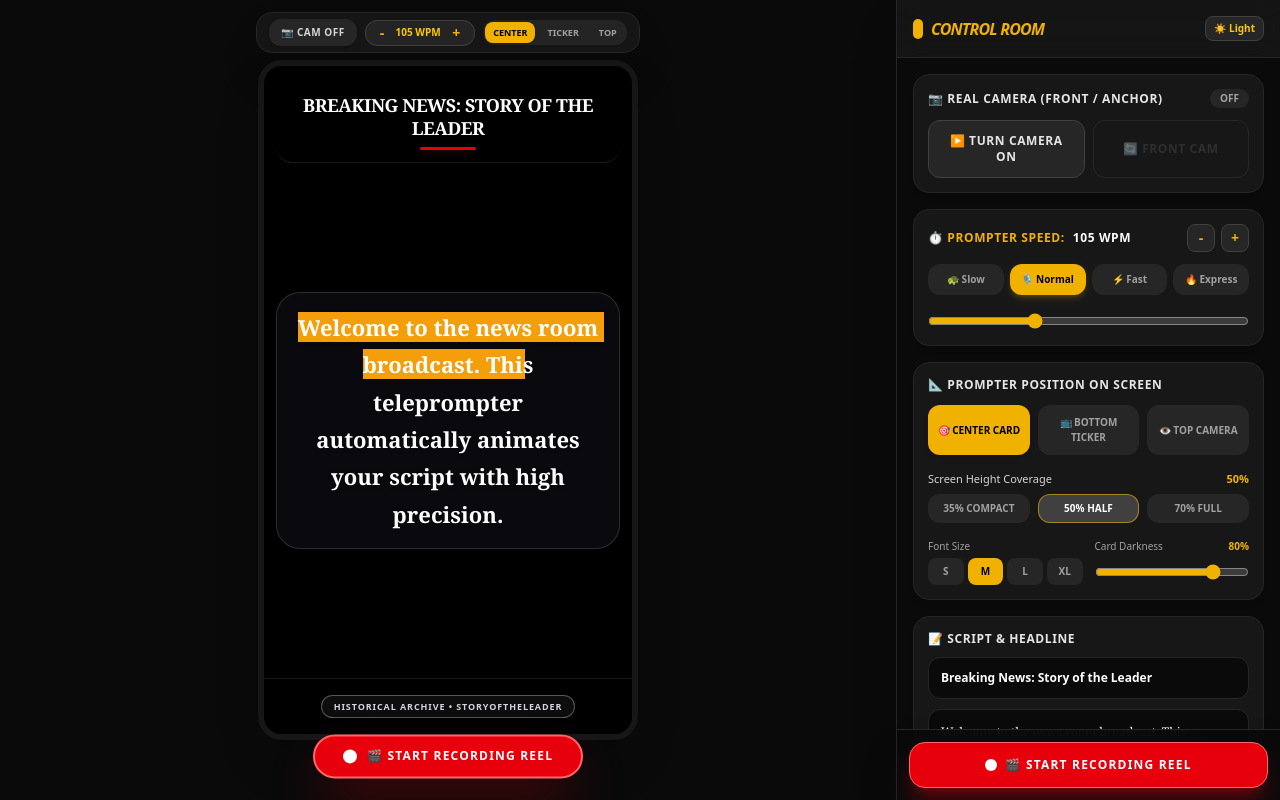
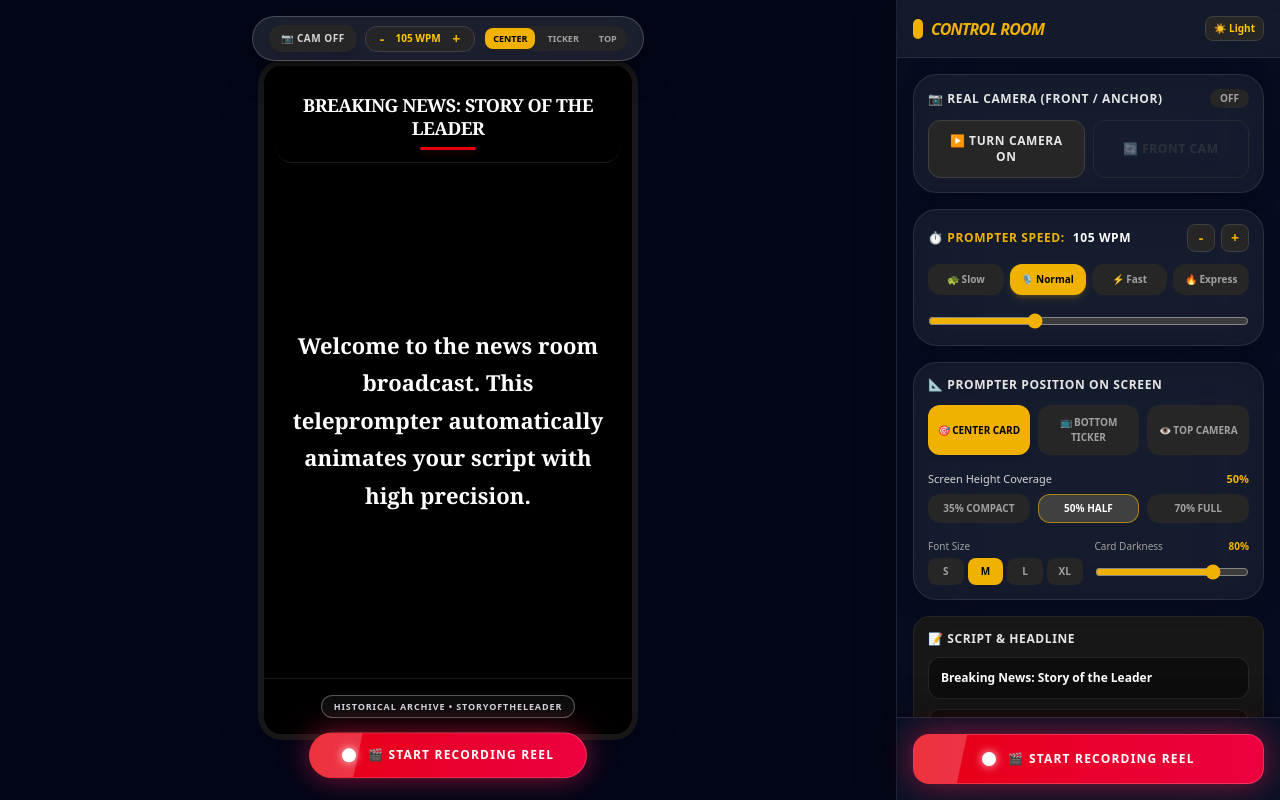
Before and after one commit to pushpendracse/story-of-the-leader-apk, a React (Vite) app in the folder client/: page / in a window 1280 px wide. Built offline with nearby package versions, Linux system fonts and the light colour scheme.

Commit message:
test nest

```diff
--- a/client/src/App.jsx
+++ b/client/src/App.jsx
@@ -342,8 +342,31 @@ const App = () => {
         }
     };
 
-    const handleDownloadVideo = () => {
+    const handleDownloadVideo = async () => {
         if (!exportedVideo) return;
+        if (Capacitor.isNativePlatform()) {
+            try {
+                const { Filesystem, Directory } = await import('@capacitor/filesystem');
+                const reader = new FileReader();
+                reader.readAsDataURL(exportedVideo.blob);
+                reader.onloadend = async () => {
+                    try {
+                        const base64Data = reader.result.split(',')[1];
+                        await Filesystem.writeFile({
+                            path: `StoryOfTheLeader/${exportedVideo.fileName}`,
+                            data: base64Data,
+                            directory: Directory.Documents,
+                            recursive: true
+                        });
+                        alert('✅ Video successfully saved to Documents/StoryOfTheLeader folder!');
+                    } catch (e) {
+                        alert('⚠️ Could not save video: ' + e.message);
+                    }
+                };
+            } catch (e) {
+                alert('⚠️ Download error: ' + e.message);
+            }
+        } else {
             const a = document.createElement('a');
             a.href = exportedVideo.url;
             a.download = exportedVideo.fileName;
@@ -352,10 +375,11 @@ const App = () => {
             setTimeout(() => {
                 if (a.parentNode) document.body.removeChild(a);
             }, 1500);
+        }
     };
 
     return (
-        <div className={`w-full h-[100dvh] bg-neutral-950 flex flex-col md:flex-row overflow-hidden relative ${isRecordingMode && !showControls ? 'cursor-none' : ''}`} onMouseMove={handleMouseMove} onTouchStart={handleMouseMove}>
+        <div className={`w-full h-[100dvh] bg-slate-950 bg-[radial-gradient(ellipse_at_top,_var(--tw-gradient-stops))] from-indigo-900/30 via-slate-950 to-black flex flex-col md:flex-row overflow-hidden relative ${isRecordingMode && !showControls ? 'cursor-none' : ''}`} onMouseMove={handleMouseMove} onTouchStart={handleMouseMove}>
 
             {/* Hidden Offscreen Video Element for Live Camera Synthesis onto Canvas */}
             <video
@@ -389,7 +413,7 @@ const App = () => {
 
                 {/* Top Quick Floating Controls Bar */}
                 {!isRecordingMode && (
-                    <div className="absolute top-3 z-30 flex items-center gap-2 bg-neutral-900/95 backdrop-blur-xl px-3 py-1.5 rounded-2xl border border-neutral-800 shadow-2xl max-w-[95%] overflow-x-auto no-scrollbar">
+                    <div className="absolute top-4 z-30 flex items-center gap-2 bg-white/10 backdrop-blur-2xl px-4 py-2 rounded-3xl border border-white/20 shadow-[0_8px_30px_rgb(0,0,0,0.5)] max-w-[95%] overflow-x-auto no-scrollbar transition-all duration-300">
                         {/* Camera Quick Toggle */}
                         <button
                             onClick={() => setCameraEnabled(!cameraEnabled)}
@@ -460,14 +484,15 @@ const App = () => {
 
                 {/* DIRECT BIG RED RECORD BUTTON ON PREVIEW SCREEN (INSTANT 1-TAP RECORDING) */}
                 {!isRecordingMode && activeTab === 'preview' && (
-                    <div className="absolute bottom-5 z-40 flex items-center justify-center">
+                    <div className="absolute bottom-12 md:bottom-5 z-40 w-full flex items-center justify-center pointer-events-none">
                         <button
                             type="button"
                             onClick={startRecording}
-                            className="bg-red-600 hover:bg-red-500 active:scale-95 text-white px-7 py-3 rounded-full font-black text-xs uppercase tracking-widest flex items-center gap-2.5 shadow-2xl shadow-red-600/50 border-2 border-red-400 animate-bounce"
+                            className="pointer-events-auto relative group overflow-hidden bg-gradient-to-r from-red-600 to-rose-600 hover:from-red-500 hover:to-rose-500 active:scale-95 text-white px-8 py-3.5 rounded-full font-black text-xs uppercase tracking-widest flex items-center gap-3 shadow-[0_0_30px_rgba(225,29,72,0.6)] border border-white/20 animate-bounce"
                         >
-                            <span className="w-3.5 h-3.5 bg-white rounded-full"></span>
-                            🎬 START RECORDING REEL
+                            <div className="absolute inset-0 bg-white/20 group-hover:translate-x-full transition-transform duration-700 ease-out -skew-x-12 -ml-12 w-24"></div>
+                            <span className="w-3.5 h-3.5 bg-white rounded-full shadow-[0_0_10px_rgba(255,255,255,0.8)]"></span>
+                            <span className="relative z-10">🎬 START RECORDING REEL</span>
                         </button>
                     </div>
                 )}
@@ -539,8 +564,10 @@ const App = () => {
             {/* ======================================================== */}
             {exportedVideo && (
                 <div className="fixed inset-0 z-[200] bg-black/85 backdrop-blur-md flex items-center justify-center p-4">
-                    <div className="bg-neutral-900 border border-neutral-800 rounded-3xl max-w-sm w-full p-5 space-y-4 shadow-2xl flex flex-col items-center">
-                        <div className="w-full flex justify-between items-center pb-2 border-b border-neutral-800">
+                    <div className="bg-slate-900/80 backdrop-blur-3xl border border-white/20 rounded-[2rem] max-w-sm w-full p-6 space-y-5 shadow-[0_20px_50px_rgba(0,0,0,0.5)] flex flex-col items-center relative overflow-hidden">
+                        <div className="absolute -top-24 -left-24 w-48 h-48 bg-indigo-500/30 rounded-full blur-3xl pointer-events-none"></div>
+                        <div className="absolute -bottom-24 -right-24 w-48 h-48 bg-rose-500/30 rounded-full blur-3xl pointer-events-none"></div>
+                        <div className="relative z-10 w-full flex justify-between items-center pb-2 border-b border-white/10">
                             <div className="flex items-center gap-2">
                                 <span className="w-2.5 h-2.5 bg-emerald-500 rounded-full animate-ping"></span>
                                 <span className="text-xs font-black text-white uppercase tracking-wider">
@@ -569,17 +596,17 @@ const App = () => {
                         </p>
 
                         {/* Actions */}
-                        <div className="w-full space-y-2">
+                        <div className="relative z-10 w-full space-y-3 mt-2">
                             <button
                                 onClick={handleShareVideo}
-                                className="w-full py-3.5 bg-yellow-500 hover:bg-yellow-400 text-black font-black rounded-2xl uppercase tracking-widest text-xs flex items-center justify-center gap-2 shadow-xl shadow-yellow-500/20 active:scale-98 transition-all"
+                                className="w-full py-3.5 bg-gradient-to-r from-yellow-400 to-amber-500 hover:from-yellow-300 hover:to-amber-400 text-black font-black rounded-2xl uppercase tracking-widest text-xs flex items-center justify-center gap-2 shadow-[0_0_20px_rgba(251,191,36,0.4)] active:scale-95 transition-all"
                             >
                                 📤 Share to WhatsApp / Instagram
                             </button>
 
                             <button
                                 onClick={handleDownloadVideo}
-                                className="w-full py-3 bg-neutral-800 hover:bg-neutral-700 text-white font-bold rounded-2xl uppercase tracking-wider text-xs flex items-center justify-center gap-2 border border-neutral-700 active:scale-98 transition-all"
+                                className="w-full py-3.5 bg-white/10 hover:bg-white/20 backdrop-blur-md text-white font-bold rounded-2xl uppercase tracking-wider text-xs flex items-center justify-center gap-2 border border-white/20 active:scale-95 transition-all shadow-lg"
                             >
                                 💾 Download / Save to Phone
                             </button>
--- a/client/src/components/ControlPanel.jsx
+++ b/client/src/components/ControlPanel.jsx
@@ -59,9 +59,9 @@ const ControlPanel = ({
     ];
 
     return (
-        <div className="w-full h-full md:fixed md:top-0 md:right-0 md:w-96 bg-neutral-950 border-l border-neutral-800 text-white z-50 flex flex-col shadow-2xl relative">
+        <div className="w-full h-full md:fixed md:top-0 md:right-0 md:w-96 bg-slate-900/40 backdrop-blur-3xl border-l border-white/10 text-white z-50 flex flex-col shadow-[-10px_0_30px_rgba(0,0,0,0.3)] relative">
             {/* Header (Fixed at top) */}
-            <div className="flex items-center justify-between p-4 border-b border-neutral-800 bg-neutral-900/90 backdrop-blur-md shrink-0">
+            <div className="flex items-center justify-between p-4 border-b border-white/10 bg-white/5 backdrop-blur-2xl shrink-0">
                 <h2 className="text-base font-black text-yellow-500 uppercase tracking-tighter italic flex items-center gap-2">
                     <span className="w-2.5 h-5 bg-yellow-500 rounded-full"></span>
                     Control Room
@@ -81,7 +81,7 @@ const ControlPanel = ({
             <div className="flex-1 overflow-y-auto overscroll-contain touch-pan-y p-4 space-y-4 pb-36">
 
                 {/* 1. Live Camera Switch Section */}
-                <div className="bg-neutral-900 p-3.5 rounded-2xl border border-neutral-800 space-y-3 shadow-md">
+                <div className="bg-white/5 backdrop-blur-xl p-3.5 rounded-3xl border border-white/10 space-y-3 shadow-[0_4px_24px_rgba(0,0,0,0.2)] hover:border-white/20 transition-all">
                     <div className="flex items-center justify-between">
                         <label className="text-xs uppercase font-black tracking-wider text-neutral-200 flex items-center gap-1.5">
                             📷 Real Camera (Front / Anchor)
@@ -117,7 +117,7 @@ const ControlPanel = ({
                 </div>
 
                 {/* 2. Speed Control Room Section */}
-                <div className="bg-neutral-900 p-3.5 rounded-2xl border border-neutral-800 space-y-3 shadow-md">
+                <div className="bg-white/5 backdrop-blur-xl p-3.5 rounded-3xl border border-white/10 space-y-3 shadow-[0_4px_24px_rgba(0,0,0,0.2)] hover:border-white/20 transition-all">
                     <div className="flex items-center justify-between">
                         <label className="text-xs uppercase font-black tracking-wider text-yellow-500 flex items-center gap-1">
                             ⏱️ Prompter Speed: <span className="text-white font-bold ml-1">{typingSpeed} WPM</span>
@@ -166,7 +166,7 @@ const ControlPanel = ({
                 </div>
 
                 {/* 3. Text Position & Screen Range Section */}
-                <div className="bg-neutral-900 p-3.5 rounded-2xl border border-neutral-800 space-y-3 shadow-md">
+                <div className="bg-white/5 backdrop-blur-xl p-3.5 rounded-3xl border border-white/10 space-y-3 shadow-[0_4px_24px_rgba(0,0,0,0.2)] hover:border-white/20 transition-all">
                     <label className="text-xs uppercase font-black tracking-wider text-neutral-200 block">
                         📐 Prompter Position on Screen
                     </label>
@@ -270,20 +270,20 @@ const ControlPanel = ({
                         value={h}
                         onChange={(e) => setH(e.target.value)}
                         placeholder="Episode / News Headline..."
-                        className="w-full p-3 bg-neutral-950 border border-neutral-800 rounded-xl text-xs outline-none focus:border-yellow-500 transition-all font-bold placeholder-neutral-600"
+                        className="w-full p-3 bg-black/40 border border-white/10 rounded-xl text-xs outline-none focus:border-amber-500 focus:ring-1 focus:ring-amber-500/50 transition-all font-bold placeholder-neutral-500 shadow-inner text-white"
                     />
                     <textarea
                         rows="5"
                         value={c}
                         onChange={(e) => setC(e.target.value)}
                         placeholder="Write your news script here (karaoke auto-scrolling)..."
-                        className="w-full p-3 bg-neutral-950 border border-neutral-800 rounded-xl text-xs outline-none focus:border-yellow-500 transition-all resize-none leading-relaxed placeholder-neutral-600 font-serif"
+                        className="w-full p-3 bg-black/40 border border-white/10 rounded-xl text-xs outline-none focus:border-amber-500 focus:ring-1 focus:ring-amber-500/50 transition-all resize-none leading-relaxed placeholder-neutral-500 font-serif shadow-inner text-white"
                     />
                 </div>
 
                 {/* 5. Background Images (shown when camera is OFF) */}
                 {!cameraEnabled && (
-                    <div className="bg-neutral-900 p-3.5 rounded-2xl border border-neutral-800 space-y-2.5 shadow-md">
+                    <div className="bg-white/5 backdrop-blur-xl p-3.5 rounded-3xl border border-white/10 space-y-2.5 shadow-[0_4px_24px_rgba(0,0,0,0.2)] hover:border-white/20 transition-all">
                         <label className="block text-neutral-300 text-xs uppercase font-bold tracking-wider">
                             🖼️ Background Gallery (Slide Images)
                         </label>
@@ -314,7 +314,7 @@ const ControlPanel = ({
                 )}
 
                 {/* 6. Mic Option */}
-                <div className="bg-neutral-900 p-3 rounded-2xl border border-neutral-800 flex items-center justify-between">
+                <div className="bg-white/5 backdrop-blur-xl p-3 rounded-3xl border border-white/10 flex items-center justify-between shadow-[0_4px_24px_rgba(0,0,0,0.2)] hover:border-white/20 transition-all">
                     <span className="text-xs font-bold text-neutral-300">🎙️ Microphone Audio</span>
                     <button
                         type="button"
@@ -328,7 +328,7 @@ const ControlPanel = ({
             </div>
 
             {/* FIXED / STICKY BOTTOM ACTION BAR (ALWAYS VISIBLE & NEVER COVERED) */}
-            <div className="absolute bottom-0 left-0 right-0 p-3 bg-neutral-950/95 border-t border-neutral-800 backdrop-blur-xl z-50 flex flex-col gap-1.5 shadow-2xl">
+            <div className="mt-auto p-4 bg-slate-900/60 border-t border-white/10 backdrop-blur-3xl z-50 flex flex-col gap-2 shadow-[0_-10px_30px_rgba(0,0,0,0.3)] shrink-0">
                 {recordingStatus && (
                     <div className="text-center">
                         <span className="text-[10px] text-red-400 font-black animate-pulse uppercase tracking-wider">
@@ -339,10 +339,11 @@ const ControlPanel = ({
                 <button
                     type="button"
                     onClick={onBroadcast}
-                    className="w-full bg-red-600 hover:bg-red-500 active:scale-[0.98] text-white py-3.5 rounded-2xl font-black shadow-xl shadow-red-600/30 text-xs uppercase tracking-widest flex items-center justify-center gap-2 border border-red-400"
+                    className="relative group overflow-hidden bg-gradient-to-r from-red-600 to-rose-600 hover:from-red-500 hover:to-rose-500 active:scale-95 text-white py-4 rounded-2xl font-black shadow-[0_0_30px_rgba(225,29,72,0.6)] text-xs uppercase tracking-widest flex items-center justify-center gap-3 border border-white/20 transition-all"
                 >
-                    <span className="w-3 h-3 bg-white rounded-full animate-ping"></span>
-                    🎬 START RECORDING REEL
+                    <div className="absolute inset-0 bg-white/20 group-hover:translate-x-full transition-transform duration-700 ease-out -skew-x-12 -ml-12 w-24"></div>
+                    <span className="w-3.5 h-3.5 bg-white rounded-full shadow-[0_0_10px_rgba(255,255,255,0.8)] animate-pulse"></span>
+                    <span className="relative z-10">🎬 START RECORDING REEL</span>
                 </button>
             </div>
         </div>
--- a/client/src/components/NewsRoom.jsx
+++ b/client/src/components/NewsRoom.jsx
@@ -110,10 +110,12 @@ const NewsRoom = React.forwardRef(({
             setCurrentImgIdx(0);
             setPhase('heading');
             setShowOutro(false);
-            const timer = setTimeout(() => setPhase('content'), 1000);
-            return () => clearTimeout(timer);
+            if (isRecording) {
+                const timer = setTimeout(() => setPhase('content'), 1500);
+                return () => clearTimeout(timer);
+            }
         }
-    }, [content, heading]);
+    }, [content, heading, isRecording]);
 
     // Phase Trigger
     useEffect(() => {
@@ -138,7 +140,7 @@ const NewsRoom = React.forwardRef(({
                     } else {
                         onRecordingComplete?.();
                     }
-                }, 2000);
+                }, 4000);
             }
         }, 500);
         return () => clearInterval(interval);
@@ -221,9 +223,9 @@ const NewsRoom = React.forwardRef(({
                     ref={scrollRef}
                     style={{
                         maxHeight: cardMaxHeightStyle,
-                        backgroundColor: isLight ? `rgba(255, 255, 255, ${prompterOpacity})` : `rgba(12, 12, 18, ${prompterOpacity})`
+                        backgroundColor: 'transparent'
                     }}
-                    className={`w-full p-4 rounded-3xl border shadow-2xl overflow-y-auto no-scrollbar backdrop-blur-md transition-all duration-300 ${isLight ? 'border-black/10' : 'border-white/15'}`}
+                    className={`w-full p-4 overflow-y-auto no-scrollbar transition-all duration-300`}
                 >
                     <div
                         style={{ fontSize: `${fontSize}px`, lineHeight: 1.7 }}
--- a/client/src/utils/canvasRenderer.js
+++ b/client/src/utils/canvasRenderer.js
@@ -32,6 +32,8 @@ export const createReelRenderer = ({
     let isFinished = false;
     let showOutro = false;
     let outroStartTime = 0;
+    let startTimestamp = 0;
+    let endDelayStartTime = 0;
 
     // Helper: Wrap text into lines
     const wrapText = (ctx, text, maxWidth) => {
@@ -84,6 +86,9 @@ export const createReelRenderer = ({
         isComplete: () => isFinished,
 
         renderFrame: (ctx, timestamp) => {
+            if (startTimestamp === 0) startTimestamp = timestamp;
+            const elapsed = timestamp - startTimestamp;
+
             // Background Clear
             ctx.fillStyle = '#0a0a0a';
             ctx.fillRect(0, 0, width, height);
@@ -204,11 +209,13 @@ export const createReelRenderer = ({
 
             // 4. Script / Karaoke Teleprompter Section
             if (graphemes.length > 0) {
+                if (elapsed > 1500) {
                     const charsPerSec = (wpm * 5) / 60;
                     currentGraphemeProgress = Math.min(
                         currentGraphemeProgress + charsPerSec / 60,
                         graphemes.length
                     );
+                }
 
                 const cardX = 60;
                 const cardW = width - 120;
@@ -230,18 +237,6 @@ export const createReelRenderer = ({
                     cardH = calculatedH;
                     cardY = headerY + headerH + 30 + (availableArea - calculatedH) / 2;
                 }
-
-                // Draw Prompter Glass Container
-                drawRoundedRect(
-                    ctx,
-                    cardX,
-                    cardY,
-                    cardW,
-                    cardH,
-                    32,
-                    `rgba(10, 10, 15, ${prompterOpacity})`,
-                    'rgba(255, 255, 255, 0.12)'
-                );
 
                 // Clip within card for scrolling
                 ctx.save();
@@ -303,11 +298,16 @@ export const createReelRenderer = ({
 
                 // Check completion
                 if (currentGraphemeProgress >= graphemes.length) {
+                    if (endDelayStartTime === 0) {
+                        endDelayStartTime = timestamp;
+                    }
+                    if (timestamp - endDelayStartTime > 4000) {
                         if (outroImage && !showOutro) {
                             showOutro = true;
                             outroStartTime = timestamp;
                         } else if (!outroImage) {
                             isFinished = true;
+                        }
                     }
                 }
             }
```
Lines whose indentation alone changed are shown as unchanged.
